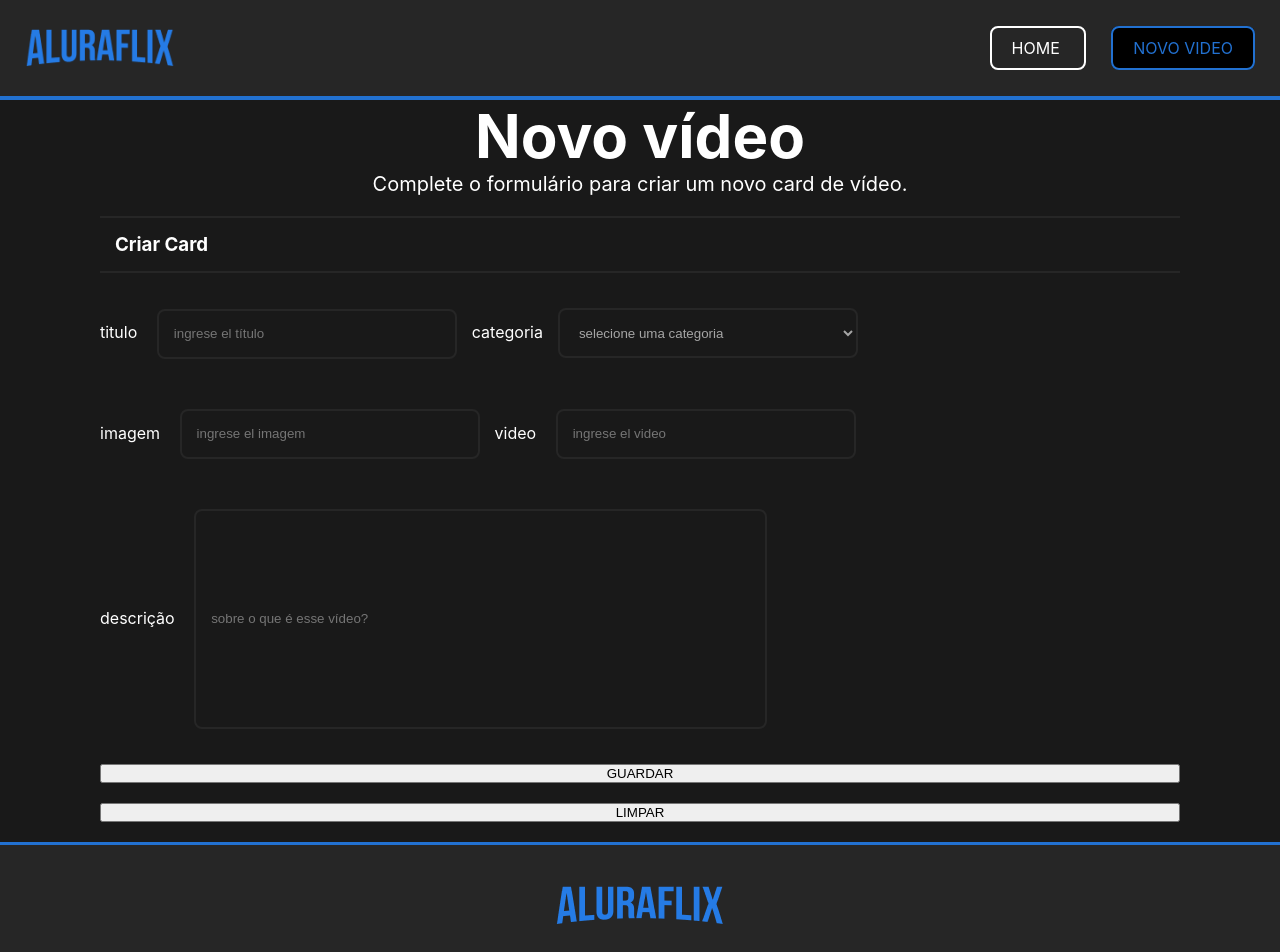
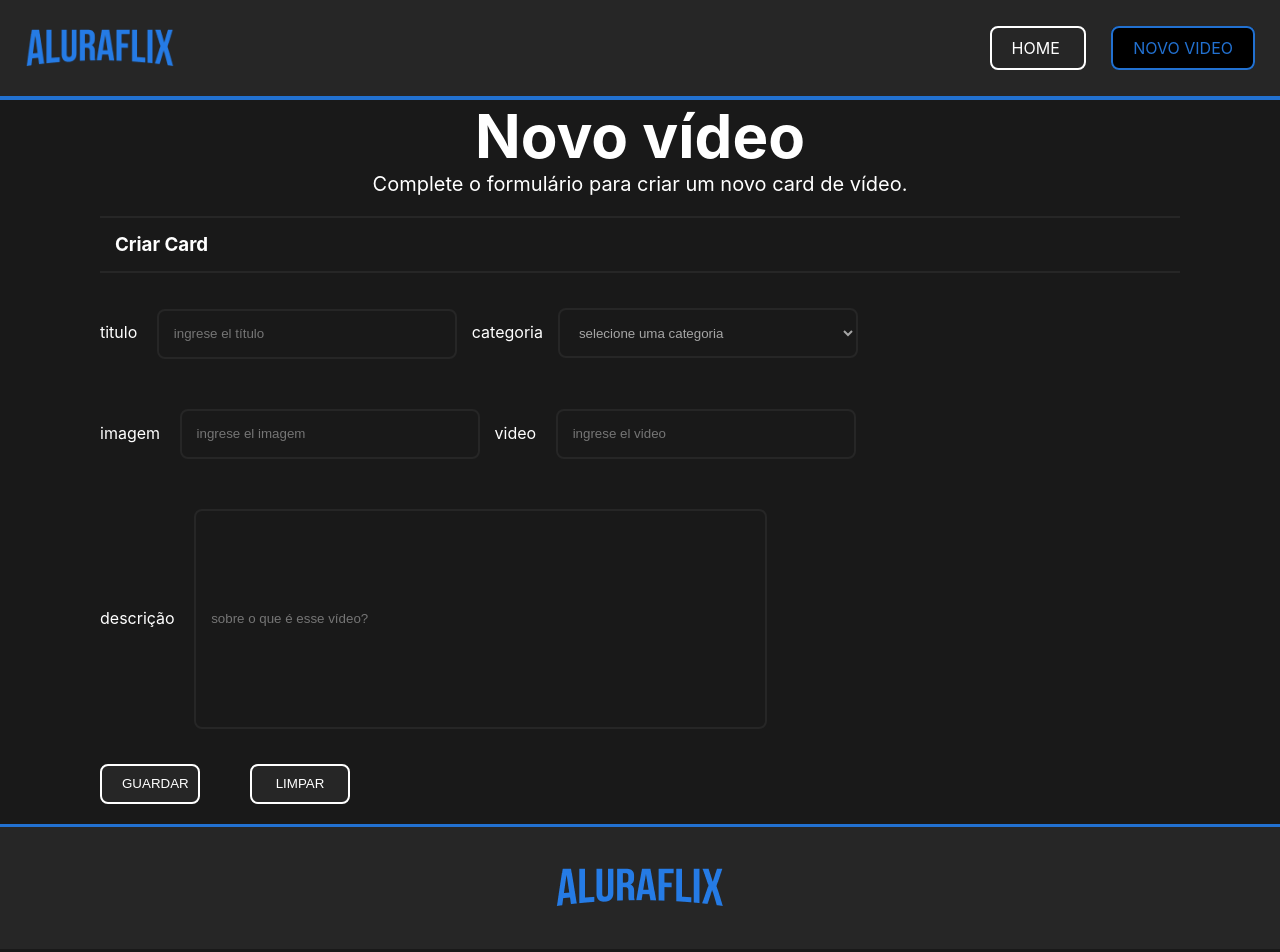
Before and after one commit to Anna-hub19/projeto-alura-react, a React (Create React App) app: page /cadastro in a window 1280 px wide. Shown: the top 952 px of the page. Built offline with nearby package versions, Linux system fonts and the light colour scheme.

Commit message:
update css botao

```diff
--- a/src/components/cadastrarVideo/formulario/formulario.css
+++ b/src/components/cadastrarVideo/formulario/formulario.css
@@ -29,3 +29,24 @@ body{
     height: 220px;
 
 }
+.botao-form{
+    border-radius: 8px;
+    width: 100px;
+    height: 40px;
+    cursor: pointer;
+    text-decoration: none;
+    padding: 10px 20px 10px 20px;
+    background-color: #262626;
+    color: #fff;
+    border: 2px #fff solid;
+}
+
+.botao-form:hover{
+    background-color: #000;
+    color: #2271D1;
+    border: 2px #2271D1 solid;
+}
+.div-botao-form{
+    display: flex;
+    gap: 50px;
+}
--- a/src/components/cadastrarVideo/formulario/formulario.js
+++ b/src/components/cadastrarVideo/formulario/formulario.js
@@ -33,8 +33,10 @@ function Formulario() {
                     <label for='descricao'>descrição </label>
                     <input className='input-form' id='descricao' type='text' placeholder='sobre o que é esse vídeo?' />
                 </div>
-                <button>GUARDAR</button>
-                <button>LIMPAR</button>
+                <div className='div-botao-form'>
+                <button className='botao-form'>GUARDAR</button>
+                <button className='botao-form'>LIMPAR</button>
+                </div>
             </form>
         </>
     )
```
